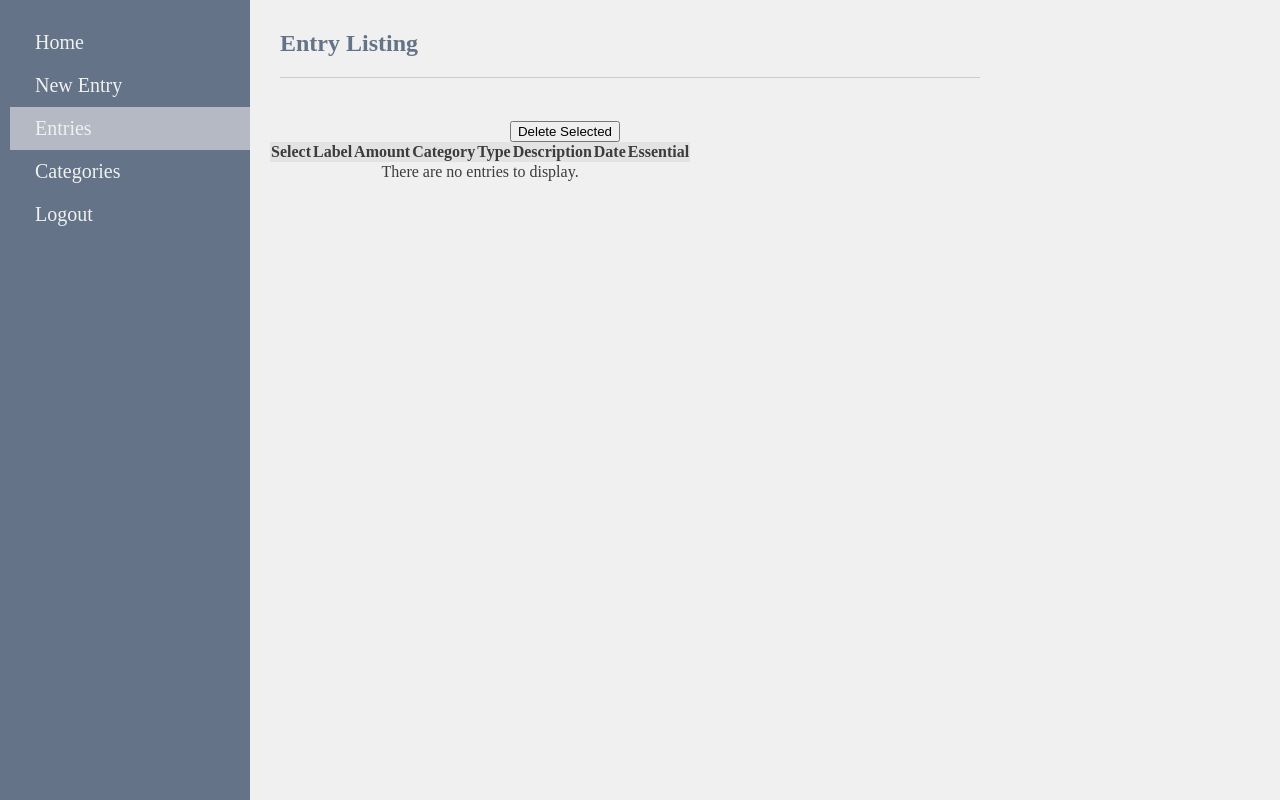
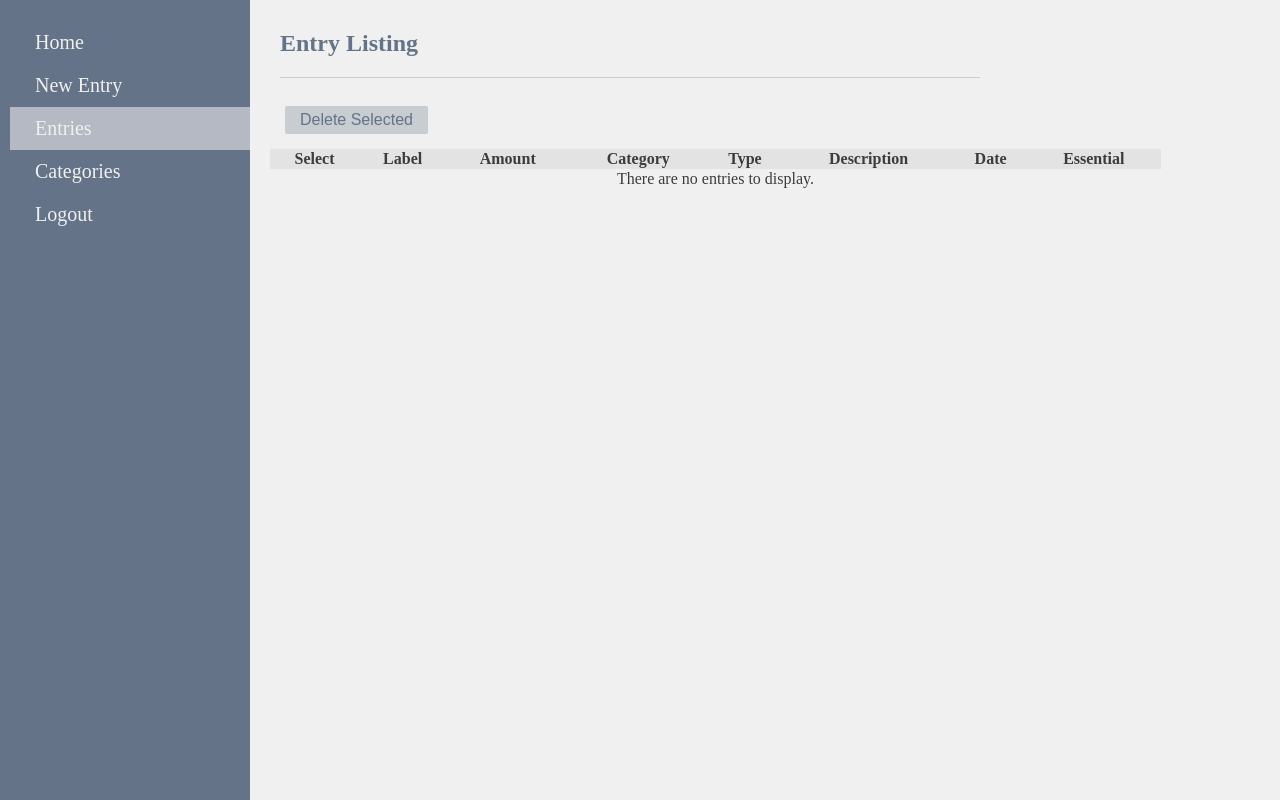
Before and after one commit to Prodge/budgie, a Django app: page /budget/entry/list/ in a window 1280 px wide. Run offline with Django 3.2, Linux system fonts and the light colour scheme; the visitor is signed in with stand-in values (Sample User, id 1); data that the repository does not hold is empty.

Commit message:
Styling and layout changes

```diff
--- a/budget/templates/entry_list.html
+++ b/budget/templates/entry_list.html
@@ -7,12 +7,12 @@
 {% endblock %}
 
 {% block content %}
-  <form method="POST">
+  <form class="list_form" method="POST">
     {% csrf_token %}
     {% if success %}
-      <p id="success_message">Entries have successfully been deleted.</p>
+      <p id="success_message" class="success">Entries have successfully been deleted.</p>
     {% endif %}
-    <button id="delete_btn" type="submit">Delete Selected</button>
+    <button class="button" id="delete_btn" type="submit">Delete Selected</button>
     <table class="list">
       <thead>
         <tr>
```
Also changed, not shown: budget/templates/form.html (+2 -6 lines).
